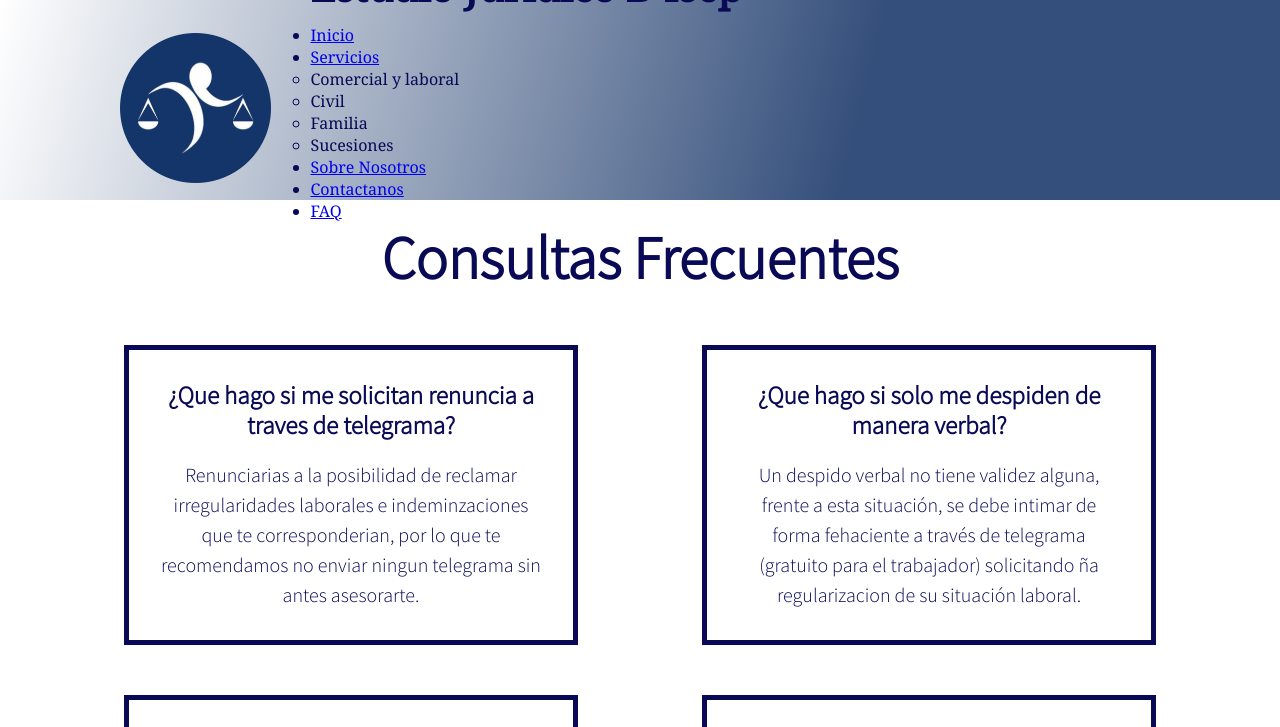
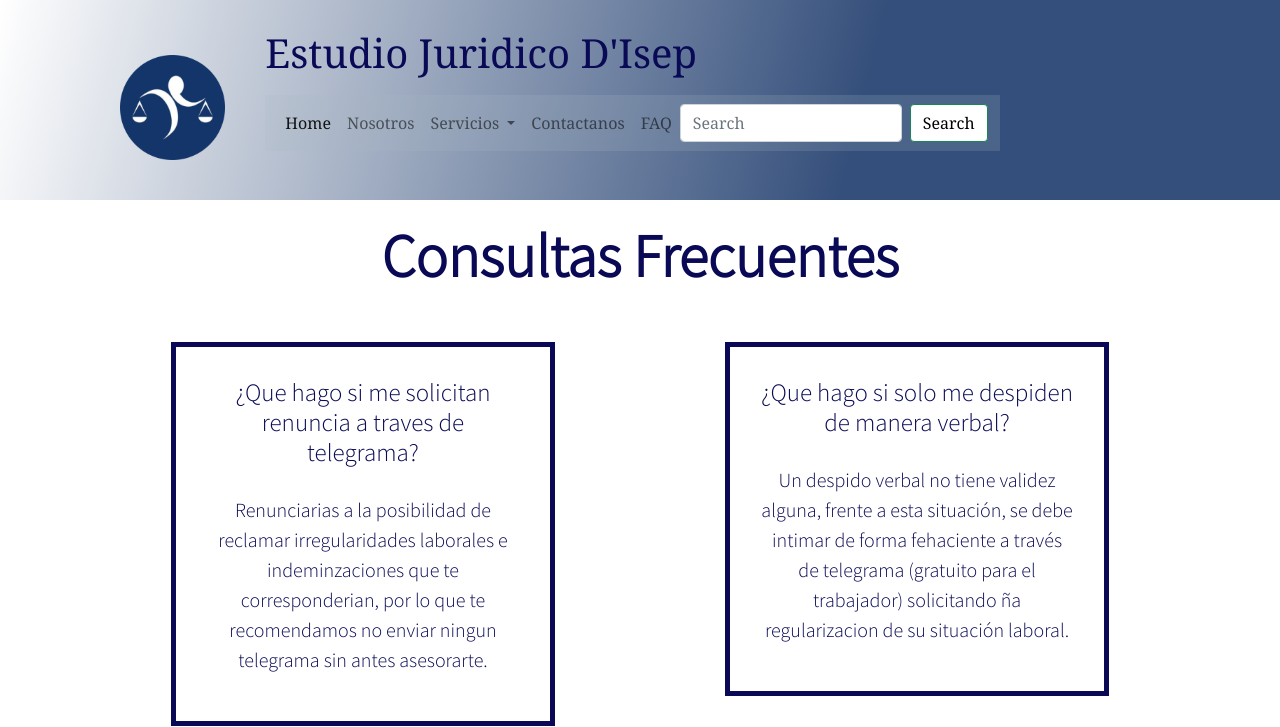
Before and after one commit to ivannadisep/estudiodisep, a plain HTML site: page paginas/faq.html in a window 1280 px wide. Shown: the top 727 px of the page. Drawn offline with nearby package versions, Linux system fonts and the light colour scheme.

Commit message:
faq y contactanos cambios media

```diff
--- a/estilos/estilos.css
+++ b/estilos/estilos.css
@@ -1051,10 +1051,10 @@ body{
 
 
 
-/* MEDIA QUERIES FAQ PARA TABLES */
+/* MEDIA QUERIES FAQ PARA TABLET */
 
 
-@media screen and (max-width:768px) {
+@media screen and (max-width:1023px) and (min-width:768px) {
     .containergrid5{
         display: grid;
         grid-template-columns: 1fr 1fr 1fr;
@@ -1080,6 +1080,10 @@ body{
         grid-area: piepagina;
     }
 
+    .pregunta{
+        width: 40%;
+    }
+
 
 
     .titulofaq{
@@ -1092,7 +1096,7 @@ body{
 /*MEDIA QUERIES DE FAQ TAMANO CELULAR*/
 
 
-@media screen and (max-width:480px) {
+@media screen and (max-width:767px) and (min-width:350px) {
     .containergrid5 {
         display: grid;
         grid-template-columns: 1fr;
--- a/paginas/faq.html
+++ b/paginas/faq.html
@@ -6,11 +6,14 @@
     <meta http-equiv="X-UA-Compatible" content="IE=edge">
     <meta name="viewport" content="width=device-width, initial-scale=1.0">
     <link rel="shortcut icon" href="../multimedia/ACCF749B-BA8A-40F6-AA68-109296FC54BA.png" type="image/x-icon">
+    <link rel="stylesheet" href="../css/bootstrap.min.css">
+    <script src="../js/bootstrap.min.js"></script>
     <link rel="stylesheet" href="../estilos/estilos.css">
     <link rel="stylesheet" href="https://cdnjs.cloudflare.com/ajax/libs/animate.css/3.7.0/animate.min.css">
     <link href="https://fonts.googleapis.com/css2?family=Source+Sans+Pro:wght@300&display=swap" rel="stylesheet">
     <link href="https://fonts.googleapis.com/css2?family=Noto+Serif&display=swap" rel="stylesheet">
     <script src="https://kit.fontawesome.com/03884f9323.js" crossorigin="anonymous"></script>
+    <link rel="stylesheet" href="https://unpkg.com/aos@next/dist/aos.css" />
 </head>
 
 <body class="body">
@@ -25,21 +28,50 @@
             <div class="titulomenu">
                 <h1 class="encabezado__titulo">Estudio Juridico D'Isep </h1>
 
-                <nav class="encabezado__menu">
-                    <ul class="encabezado__menu--nav">
-                        <li><a href="../index.html">Inicio</a></li>
-                        <li><a href="servicios.html">Servicios</a>
-                            <ul class="encabezado__submenu">
-                                <li><a href="servicios.html"></a>Comercial y laboral</li>
-                                <li><a href="servicios.html"></a>Civil</li>
-                                <li><a href="servicios.html"></a>Familia</li>
-                                <li><a href="servicios.html"></a>Sucesiones</li>
+                <nav class="navbar navbar-expand-lg navbar-light" style="background-color: #a6b7c332;">
+                    <div class="container-fluid">
+                        <button class="navbar-toggler" type="button" data-bs-toggle="collapse"
+                            data-bs-target="#navbarSupportedContent" aria-controls="navbarSupportedContent"
+                            aria-expanded="false" aria-label="Toggle navigation">
+                            <span class="navbar-toggler-icon"></span>
+                        </button>
+                        <div class="collapse navbar-collapse" id="navbarSupportedContent">
+                            <ul class="navbar-nav me-auto mb-2 mb-lg-0">
+                                <li class="nav-item">
+                                    <a class="nav-link active" aria-current="page" href="../index.html">Home</a>
+                                </li>
+                                <li class="nav-item">
+                                    <a class="nav-link" href="sobre-nosotros.html">Nosotros</a>
+                                </li>
+                                <li class="nav-item dropdown">
+                                    <a class="nav-link dropdown-toggle" href="servicios.html" id="navbarDropdown"
+                                        role="button" data-bs-toggle="dropdown" aria-expanded="false">
+                                        Servicios
+                                    </a>
+                                    <ul class="dropdown-menu" aria-labelledby="navbarDropdown">
+                                        <li><a class="dropdown-item" href="servicios.html">Comercial</a></li>
+                                        <li><a class="dropdown-item" href="servicios.html">Familiar</a></li>
+                                        <li>
+                                            <hr class="dropdown-divider">
+                                        </li>
+                                        <li><a class="dropdown-item" href="servicios.html">Contratos</a></li>
+                                    </ul>
+                                </li>
+                                <li class="nav-item">
+                                    <a class="nav-link" href="contactanos.html">Contactanos</a>
+                                </li>
+                                <li class="nav-item">
+                                    <a class="nav-link" href="faq.html">FAQ</a>
+                                </li>
                             </ul>
-                        </li>
-                        <li><a href="sobre-nosotros.html">Sobre Nosotros</a></li>
-                        <li><a href="contactanos.html">Contactanos</a></li>
-                        <li><a href="faq.html">FAQ</a></li>
-                    </ul>
+                            <form class="d-flex">
+                                <input class="form-control me-2" type="search" placeholder="Search" aria-label="Search">
+                                <button class="btn btn-outline-success"
+                                    style="background-color: rgb(255, 255, 255); color: black;"
+                                    type="submit">Search</button>
+                            </form>
+                        </div>
+                    </div>
                 </nav>
             </div>
         </header>
@@ -51,7 +83,7 @@
 
                 <section>
                     <div class="primeraysegunda">
-                        <div class="pregunta pri">
+                        <div data-aos="flip-left" class="pregunta pri">
                             <h3 class="contenpreg__p">¿Que hago si me solicitan renuncia a traves de telegrama?</h3>
                             <p class="contenpreg__p--rta">Renunciarias a la posibilidad de reclamar irregularidades
                                 laborales e
@@ -60,7 +92,7 @@
                                 sin
                                 antes asesorarte. </p>
                         </div>
-                        <div class="pregunta seg">
+                        <div data-aos="flip-right" class="pregunta seg">
                             <h3 class="contenpreg__p">¿Que hago si solo me despiden de manera verbal?</h3>
                             <p class="contenpreg__p--rta">Un despido verbal no tiene validez alguna, frente a esta
                                 situación, se
@@ -73,7 +105,7 @@
                         </div>
                     </div>
                     <div class="terceraycuarta">
-                        <div class="pregunta tre">
+                        <div data-aos="flip-left" class="pregunta tre">
                             <h3 class="contenpreg__p">¿De cuanto son los honorarios a abonar?</h3>
                             <p class="contenpreg__p--rta">Los honorarios están regulados por ley, se determinan en base
                                 a
@@ -84,7 +116,7 @@
                                 contamos
                                 con facilidades de pago </p>
                         </div>
-                        <div class="pregunta cua">
+                        <div data-aos="flip-right" class="pregunta cua">
                             <h3 class="contenpreg__p">¿Hasta que edad se reclama cuota alimentaria?</h3>
                             <p class="contenpreg__p--rta">Los alimentos son obligatorios hasta los 21 años. No obstante,
                                 la
@@ -118,6 +150,12 @@
         </footer>
 
     </div>
+
+    <script src="https://unpkg.com/aos@next/dist/aos.js"></script>
+    <script>
+        AOS.init();
+    </script>
+
 </body>
 
 </html>
```
